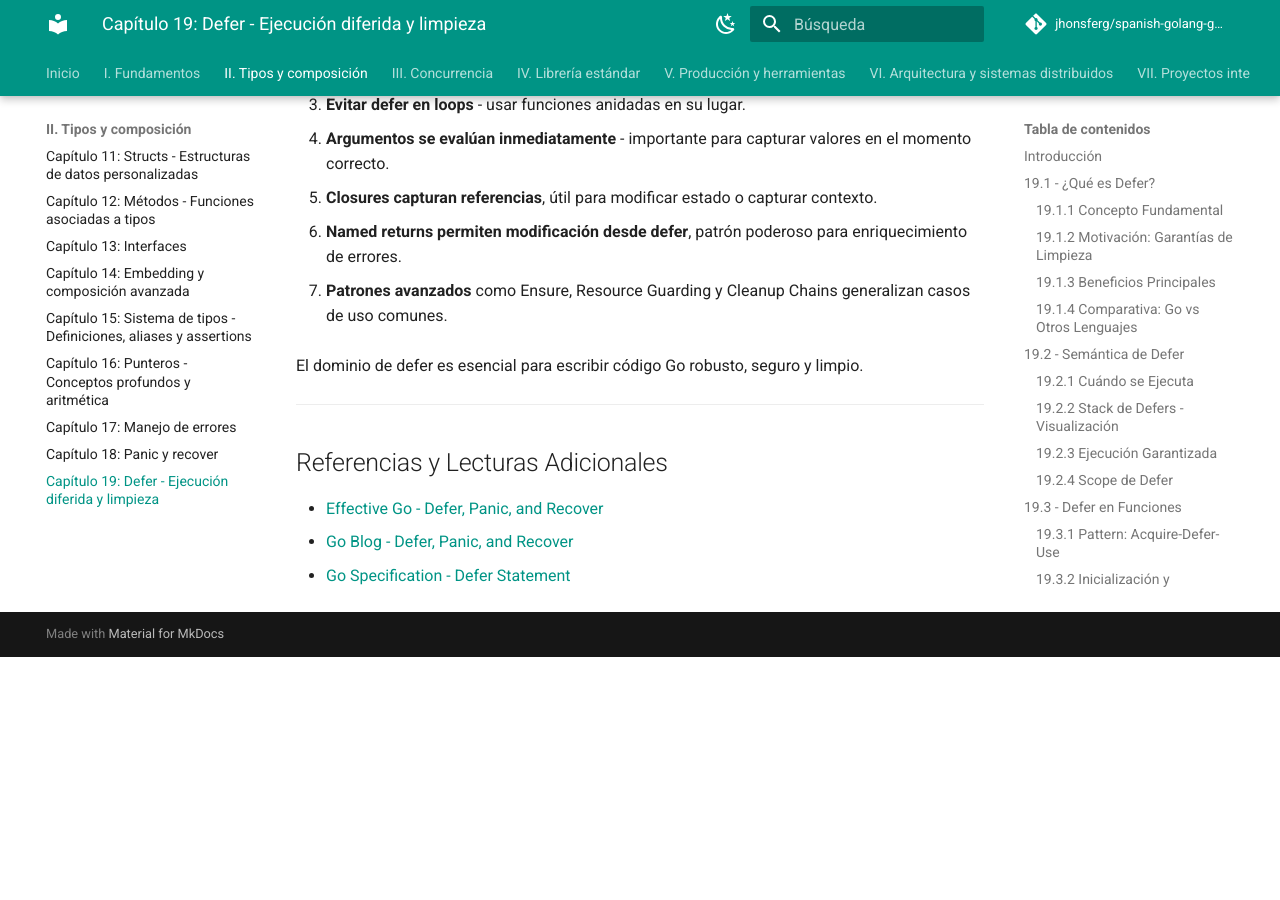
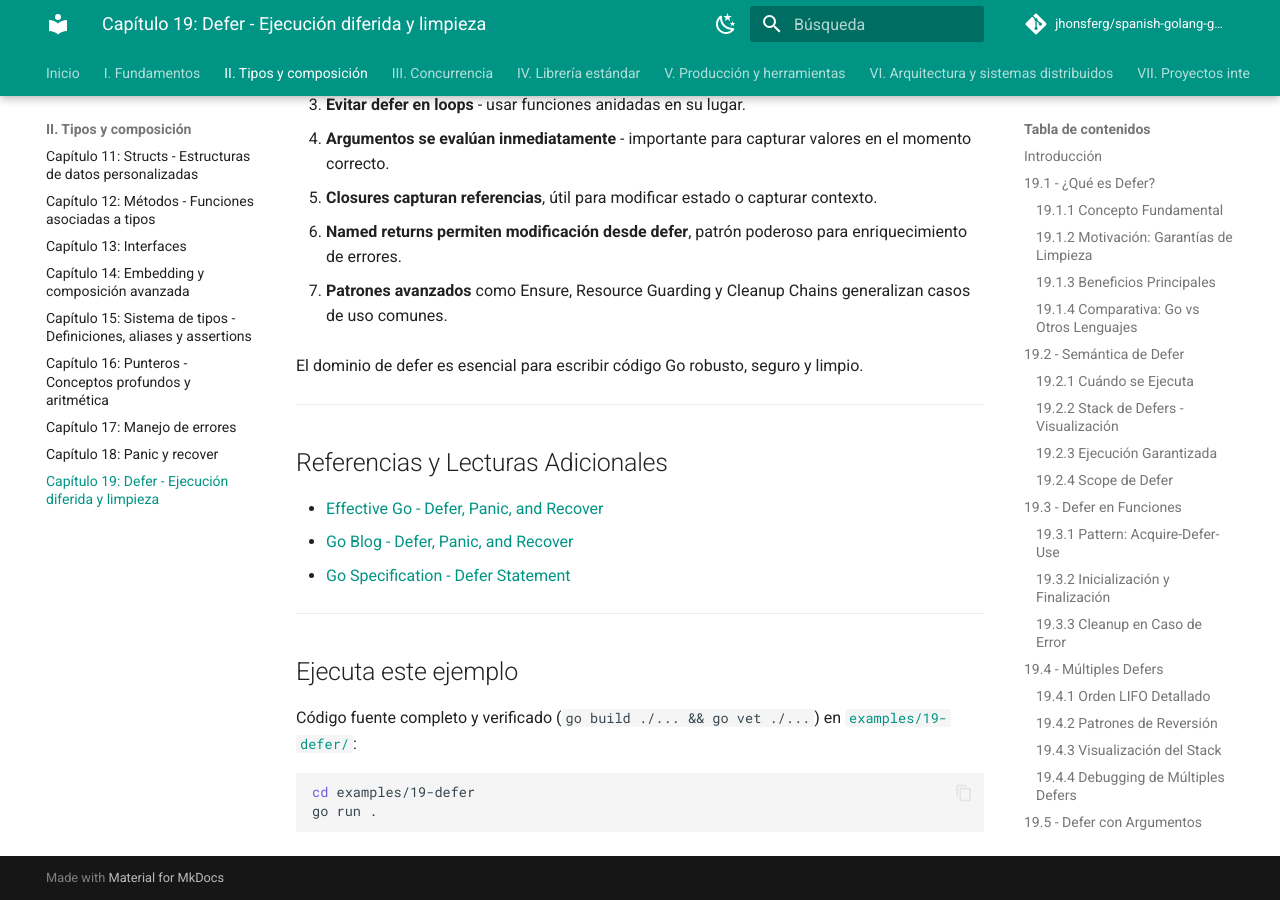
Before and after one commit to jhonsferg/spanish-golang-guide, an MkDocs documentation site: the page built from docs/02-tipos-y-composicion/19-defer.md, in a window 1280 px wide and 900 px high, scrolled down 47674 px. Built offline with MkDocs 1.6.1 and Material for MkDocs 9.7.7, drawn with Linux system fonts in a browser that asks for light colours; comment, search, counter and statistics services are not loaded; before the commit the page ends 48331 px from its top, so only the background shows below that.

Commit message:
docs: enlazar ejemplo ejecutable en el capítulo 19

````diff
--- a/docs/02-tipos-y-composicion/19-defer.md
+++ b/docs/02-tipos-y-composicion/19-defer.md
@@ -2474,3 +2474,15 @@
 - [Effective Go - Defer, Panic, and Recover](https://golang.org/doc/effective_go#defer)
 - [Go Blog - Defer, Panic, and Recover](https://blog.golang.org/defer-panic-and-recover)
 - [Go Specification - Defer Statement](https://golang.org/ref/spec#Defer_statements)
+
+---
+
+## Ejecuta este ejemplo
+
+Código fuente completo y verificado (`go build ./... && go vet ./...`) en
+[`examples/19-defer/`](https://github.com/jhonsferg/spanish-golang-guide/tree/main/examples/19-defer):
+
+```bash
+cd examples/19-defer
+go run .
+```
````
